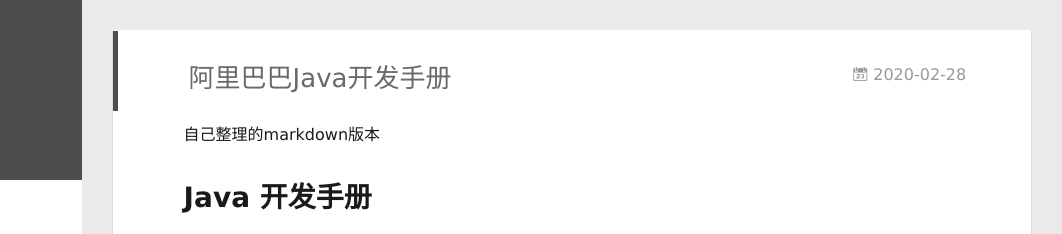
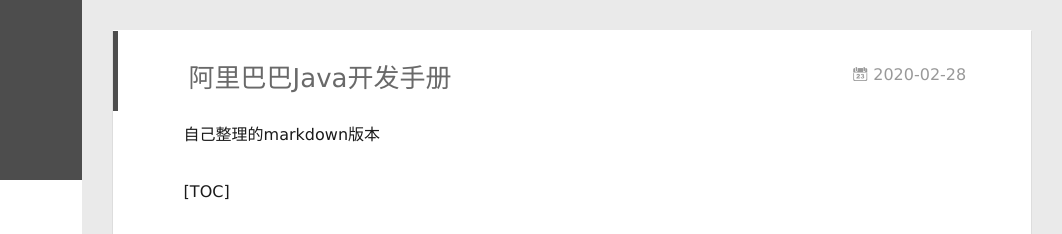
Before and after one commit to greathzeze/greathzeze.github.io, a plain HTML site: page 2020/02/28/阿里巴巴java开发手册/index.html in a window 1280 px wide. Shown: the top 234 px of the page, 218-1280 px from the left. Drawn offline with Linux system fonts and the light colour scheme.

Commit message:
Site updated: 2020-03-05 01:43:20

```diff
--- a/2020/02/28/阿里巴巴java开发手册/index.html
+++ b/2020/02/28/阿里巴巴java开发手册/index.html
@@ -17,7 +17,7 @@
 <meta property="og:locale" content="en_US">
 <meta property="og:image" content="https://raw.githubusercontent.com/greathzeze/images-store/master/blogimages/20200228160504.png">
 <meta property="article:published_time" content="2020-02-27T16:00:00.000Z">
-<meta property="article:modified_time" content="2020-03-04T13:53:44.990Z">
+<meta property="article:modified_time" content="2020-03-04T17:42:57.115Z">
 <meta property="article:author" content="Greathzeze">
 <meta property="article:tag" content="Java">
 <meta property="article:tag" content="规范">
@@ -181,6 +181,7 @@
         <p>自己整理的markdown版本</p>
 <a id="more"></a>
 
+<p>[TOC]</p>
 <h1 id="Java-开发手册"><a href="#Java-开发手册" class="headerlink" title="Java 开发手册"></a>Java 开发手册</h1><h2 id="一、编程规约"><a href="#一、编程规约" class="headerlink" title="一、编程规约"></a>一、编程规约</h2><h3 id="一-命名风格"><a href="#一-命名风格" class="headerlink" title="(一) 命名风格"></a>(一) 命名风格</h3><ol>
 <li><p><strong>【强制】</strong>代码中的命名均不能以下划线或美元符号开始，也不能以下划线或美元符号结束。<br>反例：<em>name / __name / $name / name</em> / name$ / name__</p>
 </li>
```
